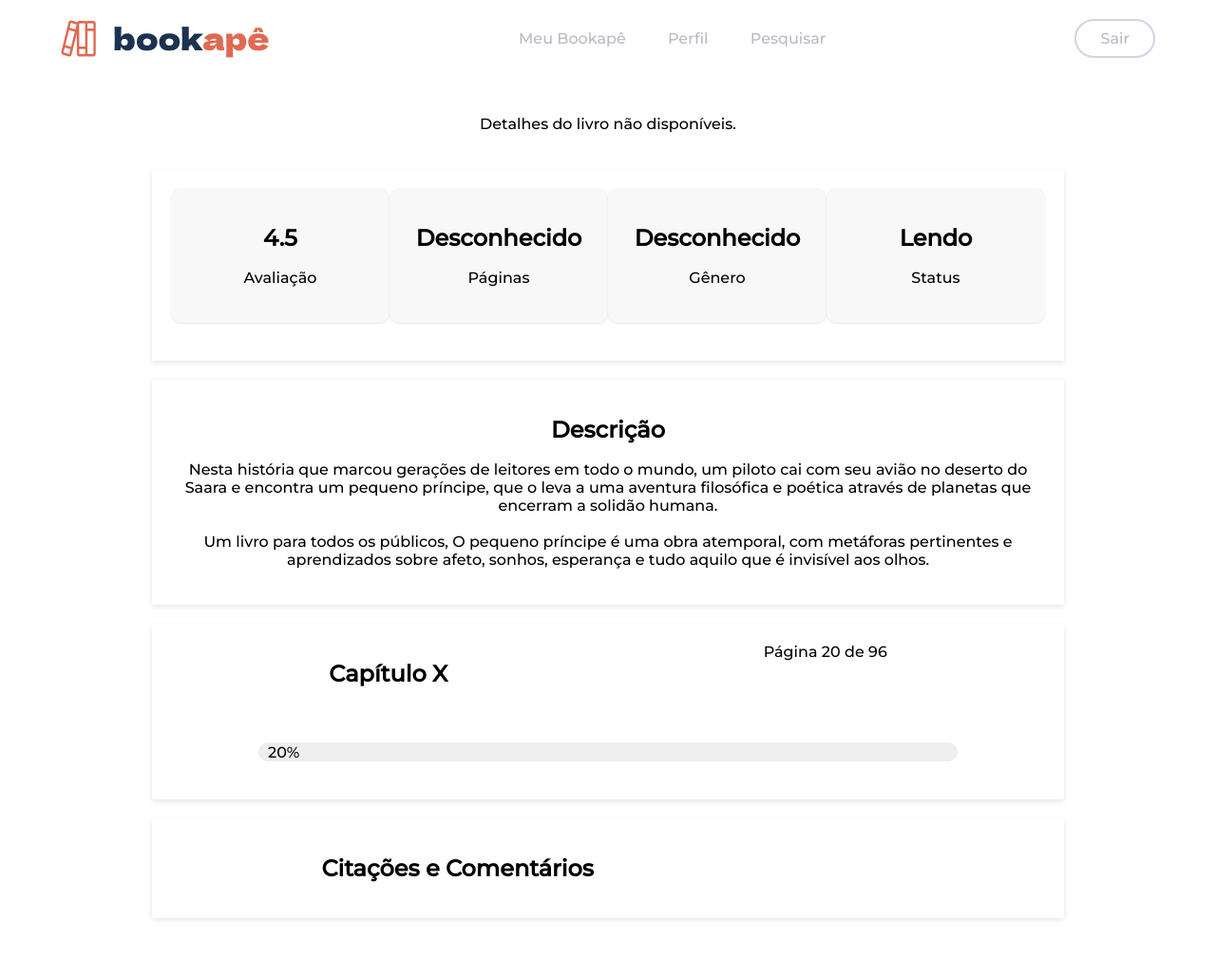
After one commit to thalitaasuzy/bookape-web, a Node server app: template views/bookDetails.ejs in a window 1280 px wide. The commit adds this page. Shown: the whole page at 95% size. Run offline with Node 20, Linux system fonts and the light colour scheme; the template is opened without the code that fills it, so the values that code supplies are empty; some libraries are stand-ins or nearby versions.

Commit message:
API Connection, New Methods and Views

```diff
--- a/app.js
+++ b/app.js
@@ -22,8 +22,9 @@ var usersRouter = require('./routes/users');
 var signInRouter = require('./routes/signIn');
 var signUpRouter = require('./routes/signUp');
 var bookInfoRouter = require('./routes/bookInfo');
+var bookDetailsRouter = require('./routes/bookDetails');
 var magicRouter = require('./routes/magic');
-var homeRouter = require('./routes/home');
+var searchBooksRouter = require('./routes/searchBooks');
 
 var app = express();
 
@@ -43,7 +44,38 @@ app.use('/signIn', signInRouter);
 app.use('/signUp', signUpRouter);
 app.use('/bookInfo', bookInfoRouter);
 app.use('/magic', magicRouter);
-app.use('/home', homeRouter);
+app.use('/searchBooks', searchBooksRouter);
+app.use('/bookDetails', bookDetailsRouter);
+
+// Rota para buscar os livros na Open Library API
+app.get('/search', async (req, res) => {
+  const title = req.query.title;
+  const url = `https://openlibrary.org/search.json?title=${encodeURIComponent(title)}`;
+
+  try {
+      const response = await fetch(url);
+      const data = await response.json();
+      res.json(data); // Envia os dados de volta para o front-end
+  } catch (error) {
+      console.error('Erro ao buscar os livros:', error);
+      res.status(500).json({ error: 'Erro ao buscar os livros' });
+  }
+});
+
+// Rota para a página de detalhes do livro
+app.get('/book/:key', async (req, res) => {
+  const bookKey = req.params.key;
+  const url = `https://openlibrary.org${bookKey}.json`;
+
+  try {
+      const response = await fetch(url);
+      const book = await response.json();
+      res.render('bookDetails', { book });
+  } catch (error) {
+      console.error('Erro ao buscar os detalhes do livro:', error);
+      res.status(500).json({ error: 'Erro ao buscar os detalhes do livro' });
+  }
+});
 
 // catch 404 and forward to error handler
 app.use(function(req, res, next) {
--- a/package.json
+++ b/package.json
@@ -3,7 +3,8 @@
   "version": "0.0.0",
   "private": true,
   "scripts": {
-    "start": "node ./bin/www"
+    "start": "node ./bin/www",
+    "dev": "nodemon ./bin/www"
   },
   "dependencies": {
     "cookie-parser": "~1.4.4",
@@ -13,5 +14,8 @@
     "http-errors": "~1.6.3",
     "mongodb": "^6.9.0",
     "morgan": "~1.9.1"
+  },
+  "devDependencies": {
+    "nodemon": "^3.1.5"
   }
 }
--- /dev/null
+++ b/public/javascripts/bookDetails.js
@@ -0,0 +1,34 @@
+    document.addEventListener('DOMContentLoaded', function() {
+        const params = new URLSearchParams(window.location.search);
+        const bookKey = params.get('key');
+
+        if (!bookKey) {
+            document.getElementById('book-details').innerHTML = '<p>Detalhes do livro não disponíveis.</p>';
+            return;
+        }
+
+        const url = `https://openlibrary.org${bookKey}.json`;
+
+        fetch(url)
+            .then(response => response.json())
+            .then(book => {
+                const detailsContainer = document.getElementById('book-details');
+
+                const bookCover = book.covers ? `https://covers.openlibrary.org/b/id/${book.covers[0]}-L.jpg` : 'https://via.placeholder.com/200x300?text=Sem+Capa';
+                const authors = book.authors ? book.authors.map(author => author.name).join(', ') : 'Desconhecido';
+                const subjects = book.subjects ? book.subjects.join(', ') : 'Desconhecido';
+
+                detailsContainer.innerHTML = `
+                    <img src="${bookCover}" alt="${book.title}">
+                    <h2>${book.title}</h2>
+                    <p><strong>Autor:</strong> ${authors}</p>
+                    <p><strong>Ano de Publicação:</strong> ${book.publish_date || 'Desconhecido'}</p>
+                    <p><strong>Gêneros:</strong> ${subjects}</p>
+                    <p><strong>Páginas:</strong> ${book.number_of_pages || 'Desconhecido'}</p>
+                `;
+            })
+            .catch(error => {
+                console.error('Erro ao buscar os detalhes do livro:', error);
+                document.getElementById('book-details').innerHTML = '<p>Erro ao carregar os detalhes do livro.</p>';
+            });
+    });
--- /dev/null
+++ b/public/javascripts/btnActions.js
@@ -0,0 +1,10 @@
+document.getElementById('login_btn').addEventListener('click', function() {
+    window.location.href = '/signIn';
+});
+document.getElementById('get_started_btn').addEventListener('click', function() {
+    window.location.href = '/signUp';
+});
+
+document.getElementById('logout_btn').addEventListener('click', function() {
+    window.location.href = '/';
+});
--- /dev/null
+++ b/public/stylesheets/bookDetails.css
@@ -0,0 +1,4 @@
+#section-book-details {
+    background-color: #fafafa;
+    padding: 55px 20px;
+}
--- a/routes/home.js
+++ b/routes/searchBooks.js
@@ -3,7 +3,7 @@ var router = express.Router();
 
 /* GET home page. */
 router.get('/', function(req, res, next) {
-  res.render('home');
+  res.render('searchBooks');
 });
 
 module.exports = router;
--- /dev/null
+++ b/views/bookDetails.ejs
@@ -0,0 +1,72 @@
+<!DOCTYPE html>
+<html lang="pt-br">
+<head>
+    <meta charset="UTF-8">
+    <meta name="viewport" content="width=device-width, initial-scale=1.0">
+    <title>Detalhes do Livro</title>
+    <link rel="stylesheet" href="/stylesheets/style.css">
+    <link rel="stylesheet" href="/stylesheets/bookDetails.css">
+</head>
+    <%- include('./partials/headerUsers') %>
+<body>
+    <main>
+        <section class="section-book-details">
+            <div id="book-details">
+                <section class="livro">
+                    <img class="capa" src="https://covers.openlibrary.org/b/id/<%= book.covers ? book.covers[0] : '' %>-L.jpg" alt="<%= book.title %>">
+                    <h2><%= book.title %></h2>
+                    <p>Autor: <%= book.author_name ? book.authors_name.map(author_name => author_name.name).join(', ') : 'Desconhecido' %> </p>
+                    <!-- <p>Autor: <%= book.author_name ? book.author_name.join(', ') : 'Desconhecido' %> </p> -->
+                    <p><%= book.publish_date || 'Desconhecido' %></p>
+                    <button>Adicionar Comentário</button>
+                </section>
+            </div>
+
+            <div class="container">
+                <section class="secao">
+                    <h2>4.5</h2> <!-- Será Editavel -->
+                    <p>Avaliação</p>
+                </section>
+                <section class="secao">
+                    <h2> <%= book.number_of_pages || 'Desconhecido' %></h2> <!-- Será Editavel / API-->
+                    <p>Páginas</p>
+                </section>
+                <section class="secao">
+                    <h2> <%= book.subjects ? book.subjects.join(', ') : 'Desconhecido' %></h2> <!-- Será Editavel / API -->
+                    <p>Gênero</p>
+                </section>
+                <section class="secao">
+                    <h2>Lendo</h2> <!-- Será Editavel / API -->
+                    <p>Status</p>
+                </section>
+            </div>
+
+            <div class="container">
+                <h2>Descrição</h2>
+                <p id="bookDescription">Nesta história que marcou gerações de leitores em todo o mundo, um piloto cai com seu avião no deserto do Saara e encontra um pequeno príncipe, que o leva a uma aventura filosófica e poética através de planetas que encerram a solidão humana. <br><br>
+                Um livro para todos os públicos, O pequeno príncipe é uma obra atemporal, com metáforas pertinentes e aprendizados sobre afeto, sonhos, esperança e tudo aquilo que é invisível aos olhos. </p>
+            </div>
+
+            <div class="container">
+                <h2>Capítulo X</h2>
+                <p id="pagesCount">Página 20 de 96</p>
+                <div class="progress-bar">
+                    <div class="progress"></div>
+                    <span class="percentage">20%</span>
+                </div>
+                </div>
+
+                <div class="container">
+                    <h2>Citações e Comentários</h2>
+                    <div class="quotes-container">
+                        </div>
+                </div>
+
+            </div>
+        </section>
+    </main>
+
+    <script src="javascripts/bookDetails.js"></script>
+
+</body>
+</html>
--- a/views/index.ejs
+++ b/views/index.ejs
@@ -21,7 +21,7 @@
                      <h1 class="hero-title">Bem-Vindo ao Bookapê!</h1>
                      <p class="hero-subtitle">Muito mais do que apenas um site de livros, o bookapê é o seu mais novo companheiro de leitura e journal de livros virtual!</p>
                      <a href="/signIn" class="principal-button">Ir para Login</a>
-                      <a href="https://2a9f2586-92bd-4410-a305-5ec16d24731c-00-198875dgmvyz6.kirk.replit.dev/#:~:text=crit%C3%A9rio%20que%20desejar.-,Conhe%C3%A7a%20o%20Projeto,-..."class="secundary-button">Como Funciona?</a>
+                      <a href="http://127.0.0.1:3000/#:~:text=Como%20Funciona%3F-,O%20que%20%C3%A9%20o%20Bookap%C3%AA%3F,-O%20Bookape%20%C3%A9&text=Como%20Funciona%3F-,O%20que%20%C3%A9%20o%20Bookap%C3%AA%3F,-O%20Bookape%20%C3%A9&text=Como%20Funciona%3F-,O%20que%20%C3%A9%20o%20Bookap%C3%AA%3F,-O%20Bookape%20%C3%A9"class="secundary-button">Como Funciona?</a>
                  </div>
                   <img src="img/coffeAndBooks.png" alt="coffeAndBooks" class="hero-image">
              </div>
--- a/views/partials/header.ejs
+++ b/views/partials/header.ejs
@@ -32,9 +32,9 @@
       <button id="login_btn">Login</button></a>
       <button id="get_started_btn">Comece aqui</button></a>
     </div>
+  </header>
 
-
-  </header>
+  <script src="javascripts/btnActions.js"></script>
 
 </body>
 
--- /dev/null
+++ b/views/partials/headerUsers.ejs
@@ -0,0 +1,34 @@
+<!DOCTYPE html>
+<html>
+
+<head>
+  <meta charset="utf-8">
+  <meta http-equiv="X-Ua-Compatible" content="IE=edge">
+  <meta name="viewport" content="width=device-width">
+  <title>Header</title>
+  <meta name="description" content="">
+  <meta name="viewport" content="width=devide-width, initial-scale=1">
+  <link href="/stylesheets/header.css" rel="stylesheet" type="text/css" />
+</head>
+
+<body>
+  <header>
+    <img class="logo" src="img/logo.png" alt="logo">
+    <nav>
+        <ul class="nav_links">
+            <li><a href="#">Meu Bookapê</a></li>
+            <li><a href="#">Perfil</a></li>
+            <li><a href="#">Pesquisar</a></li>
+        </ul>
+    </nav>
+
+    <div id="buttons">
+      <button id="logout_btn">Sair</button></a>
+    </div>
+  </header>
+
+  <script src="javascripts/btnActions.js"></script>
+
+</body>
+
+</html>
```
Also changed, not shown: public/javascripts/searchBooks.js (added, +40 -0 lines), public/stylesheets/searchBooks.css (added, +59 -0 lines), routes/bookDetails.js (added, +9 -0 lines), views/home.ejs (deleted, +0 -14 lines), views/searchBooks.ejs (added, +22 -0 lines), 1 other file.
